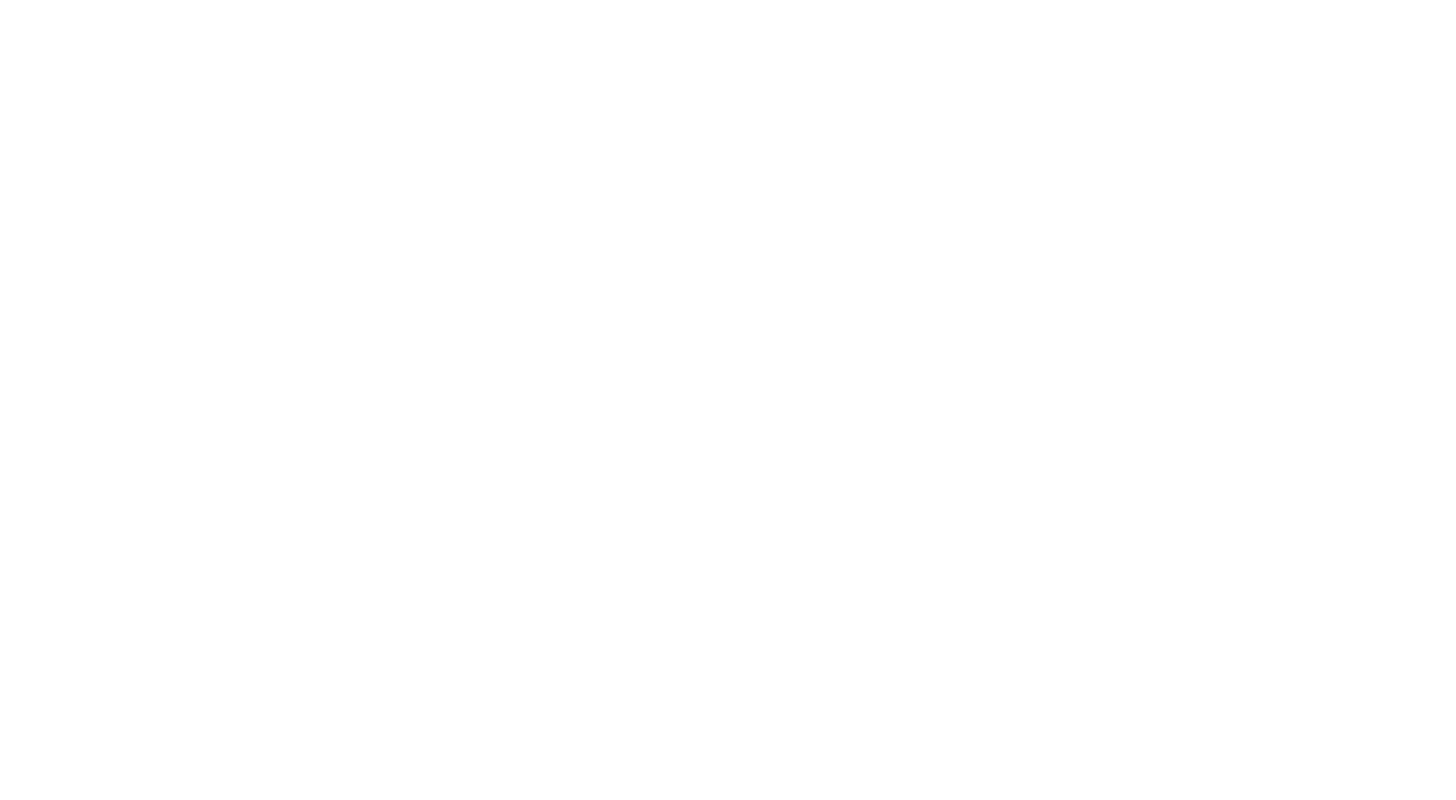
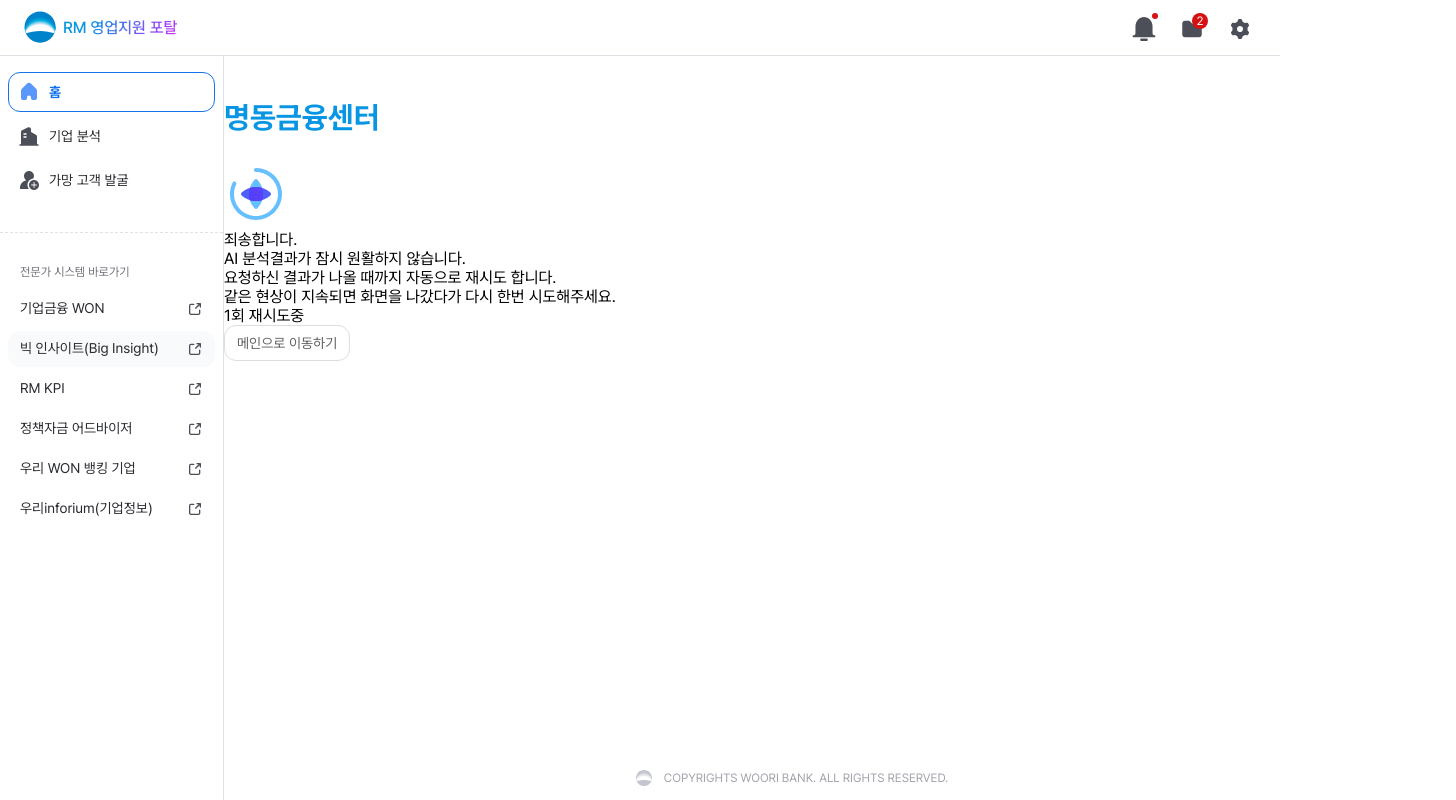
Before and after one commit to sungsooLee/rm, a React (Create React App) app in the folder workspace/: page /pub/LogoTest in a window 1280 px wide. Shown: the whole page, 1456 px wide, since content can reach past the window. Built offline with nearby package versions, Linux system fonts and the light colour scheme.

Commit message:
ai생성 샘플 작업 업로드

```diff
--- /dev/null
+++ b/workspace/src/assets/components/common/spinlogo/SpinLogo.js
@@ -0,0 +1,91 @@
+import "./SpinnerLogo.scss";
+
+const SpinnerLogo = ({ size = 64, className = "", animate = "infinite" }) => {
+  const ringClassMap = {
+    infinite: "spin_ring spin_ring_infinite",
+    once: "spin_ring spin_ring_once",
+    none: "",
+  };
+
+  return (
+    <div className={`spinner_logo ${className}`}>
+      <svg
+        width={size}
+        height={size}
+        viewBox="0 0 64 64"
+        fill="none"
+        xmlns="http://www.w3.org/2000/svg"
+      >
+        <g className={ringClassMap[animate]}>
+          <path
+            d="M6 32C6 27.9672 6.91977 24.1437 8.5625 20.7324C9.04175 19.7372 10.2372 19.3186 11.2324 19.7979C12.2274 20.2772 12.6452 21.4727 12.166 22.4678C10.7784 25.3493 10 28.5809 10 32C10 44.1503 19.8497 54 32 54C44.1503 54 54 44.1503 54 32C54 19.8497 44.1503 10 32 10C30.8954 10 30 9.10457 30 8C30 6.89543 30.8954 6 32 6C46.3594 6 58 17.6406 58 32C58 46.3594 46.3594 58 32 58C17.6406 58 6 46.3594 6 32Z"
+            fill="url(#paint0)"
+          />
+        </g>
+
+        <path
+          d="M30.5361 17.6321C31.3358 16.7894 32.661 16.7893 33.4608 17.6319C36.9349 21.2921 39.0894 26.3769 39.0894 32C39.0894 37.6231 36.935 42.7079 33.4607 46.3681C32.6609 47.2107 31.3358 47.2106 30.5361 46.3679C27.0628 42.7077 24.9102 37.6225 24.9102 32C24.9102 26.3775 27.0629 21.2924 30.5361 17.6321Z"
+          fill="url(#paint1)"
+        />
+
+        <path
+          d="M17.6321 30.5381C16.7894 31.3377 16.7893 32.6629 17.6319 33.4627C21.2921 36.9369 26.3769 39.0914 32 39.0914C37.6231 39.0913 42.7079 36.9369 46.3681 33.4627C47.2107 32.6629 47.2106 31.3377 46.3679 30.5381C42.7077 27.0648 37.6225 24.9122 32 24.9121C26.3775 24.9121 21.2924 27.0648 17.6321 30.5381Z"
+          fill="url(#paint2)"
+        />
+
+        <path
+          d="M32 24.9121C34.157 24.9121 36.2343 25.2303 38.1826 25.8174C38.7701 27.7663 39.0889 29.8442 39.0889 32.002C39.0888 34.1591 38.7697 36.2362 38.1826 38.1846C36.2342 38.7716 34.1571 39.0908 32 39.0908C29.8422 39.0908 27.7643 38.772 25.8154 38.1846C25.2284 36.2363 24.9102 34.159 24.9102 32.002C24.9102 29.8443 25.228 27.7662 25.8154 25.8174C27.7643 25.23 29.8423 24.9121 32 24.9121Z"
+          fill="url(#paint3)"
+        />
+
+        <defs>
+          <linearGradient
+            id="paint0"
+            x1="46.1831"
+            y1="9.97225"
+            x2="37.7584"
+            y2="60.3007"
+          >
+            <stop stopColor="#66BFFF" />
+            <stop offset="1" stopColor="#7D1DFC" />
+          </linearGradient>
+
+          <linearGradient
+            id="paint1"
+            x1="35.8672"
+            y1="19.2917"
+            x2="26.4739"
+            y2="45.8141"
+          >
+            <stop stopColor="#66BFFF" />
+            <stop offset="1" stopColor="#7D1DFC" />
+          </linearGradient>
+
+          <linearGradient
+            id="paint2"
+            x1="20.9486"
+            y1="39.1851"
+            x2="42.4981"
+            y2="25.9239"
+          >
+            <stop stopColor="#3C5CFB" />
+            <stop offset="1" stopColor="#CE7CFE" />
+          </linearGradient>
+
+          <linearGradient
+            id="paint3"
+            x1="26.1074"
+            y1="37.8935"
+            x2="37.893"
+            y2="26.1079"
+          >
+            <stop stopColor="#2912F8" />
+            <stop offset="1" stopColor="#876DFE" />
+          </linearGradient>
+        </defs>
+      </svg>
+    </div>
+  );
+};
+
+export default SpinnerLogo;
--- /dev/null
+++ b/workspace/src/assets/components/common/spinlogo/SpinnerLogo.scss
@@ -0,0 +1,22 @@
+.spinner_logo {
+  display: inline-flex;
+}
+
+.spin_ring {
+  transform-box: view-box;
+  transform-origin: center;
+}
+
+.spin_ring_infinite {
+  animation: spinnerRotate 2s linear infinite;
+}
+
+.spin_ring_once {
+  animation: spinnerRotate 1.5s cubic-bezier(0.65, 0, 0.35, 1) forwards;
+}
+
+@keyframes spinnerRotate {
+  to {
+    transform: rotate(360deg);
+  }
+}
--- /dev/null
+++ b/workspace/src/pages/guide/SpinnerLogoGuide.jsx
@@ -0,0 +1,129 @@
+import React, { useState } from "react";
+import SpinnerLogo from "../../assets/components/common/spinlogo/SpinLogo";
+import "./index.scss";
+
+const SpinnerLogoGuide = () => {
+  const [size, setSize] = useState(64);
+  const [animate, setAnimate] = useState("infinite");
+
+  const currentCode = `<SpinnerLogo
+  size={${size}}
+  animate="${animate}"
+/>`;
+
+  const handleCopy = () => {
+    navigator.clipboard.writeText(currentCode);
+    alert("코드가 클립보드에 복사되었습니다!");
+  };
+
+  return (
+    <div className="sb-story-container">
+      <header className="sb-header">
+        <span className="sb-badge">COMPONENTS</span>
+        <h1 className="sb-title">SpinnerLogo</h1>
+        <p className="sb-description">
+          브랜드 로고와 회전 링을 포함한 로딩 컴포넌트입니다. size와 animate
+          속성을 지원합니다.
+        </p>
+      </header>
+
+      <hr className="sb-divider" />
+
+      <section className="sb-section">
+        <h2 className="sb-section-title">Canvas</h2>
+
+        <div className="sb-canvas">
+          <div className="sb-canvas-preview">
+            <SpinnerLogo size={size} animate={animate} />
+          </div>
+
+          <div className="sb-canvas-controls">
+            <div className="control-field">
+              <label>Size</label>
+
+              <input
+                type="number"
+                min={16}
+                max={300}
+                step={4}
+                value={size}
+                onChange={(e) => setSize(Number(e.target.value))}
+              />
+            </div>
+
+            <div className="control-field">
+              <label>Animate</label>
+
+              <select
+                value={animate}
+                onChange={(e) => setAnimate(e.target.value)}
+              >
+                <option value="none">none</option>
+
+                <option value="once">once</option>
+
+                <option value="infinite">infinite</option>
+              </select>
+            </div>
+          </div>
+        </div>
+      </section>
+
+      <section className="sb-section">
+        <h2 className="sb-section-title">Props</h2>
+
+        <div className="sb-table-wrapper">
+          <table className="sb-props-table">
+            <thead>
+              <tr>
+                <th>Prop</th>
+                <th>Type</th>
+                <th>Default</th>
+                <th>Description</th>
+              </tr>
+            </thead>
+
+            <tbody>
+              <tr>
+                <td>size</td>
+                <td>number</td>
+                <td>64</td>
+                <td>아이콘의 가로/세로 크기(px)를 지정합니다.</td>
+              </tr>
+
+              <tr>
+                <td>animate</td>
+                <td>"none" | "once" | "infinite"</td>
+                <td>"infinite"</td>
+                <td>회전 애니메이션 동작을 제어합니다.</td>
+              </tr>
+
+              <tr>
+                <td>className</td>
+                <td>string</td>
+                <td>""</td>
+                <td>추가 클래스명을 전달합니다.</td>
+              </tr>
+            </tbody>
+          </table>
+        </div>
+      </section>
+
+      <section className="sb-section">
+        <div className="sb-section-header">
+          <h2 className="sb-section-title">JSX Code</h2>
+
+          <button className="sb-copy-btn" onClick={handleCopy}>
+            Copy Code
+          </button>
+        </div>
+
+        <pre className="sb-code-block">
+          <code>{currentCode}</code>
+        </pre>
+      </section>
+    </div>
+  );
+};
+
+export default SpinnerLogoGuide;
--- a/workspace/src/pages/guide/index.jsx
+++ b/workspace/src/pages/guide/index.jsx
@@ -15,6 +15,7 @@
 import TableGuide from "./TableGuide";
 import ChartGuide from "./ChartGuide";
 import PieChartGuide from "./PieChartGuide";
+import SpinnerLogoGuide from "./SpinnerLogoGuide";
 // import ToggleButton from "./toggle-button";
 // import Form from "./form";
 // import Icon from "./icon";
@@ -44,6 +45,7 @@
   { key: "table", label: "Table", component: TableGuide },
   { key: "chart", label: "Chart", component: ChartGuide },
   { key: "piechart", label: "PieChart", component: PieChartGuide },
+  { key: "spinnerlogo", label: "SpinnerLogo", component: SpinnerLogoGuide },
   //   { key: "toggle", label: "ToggleButton", component: ToggleButton },
   //   { key: "icons", label: "Icons", component: Icon },
   //   { key: "form", label: "Form", component: Form },
--- /dev/null
+++ b/workspace/src/pages/pub/LogoTest.js
@@ -0,0 +1,27 @@
+import RmPageLayout from "./RmLayoutPage";
+import SpinnerLogo from "../../assets/components/common/spinlogo/SpinLogo";
+import { Button } from "../../assets/components/common/button/Button";
+
+function LogoTest() {
+  return (
+    <RmPageLayout title="명동금융센터">
+      <div className="loading_wrap">
+        <SpinnerLogo size={64} animate="once" />
+        <div className="text_wrap">
+          <p className="text">
+            죄송합니다. <br />
+            AI 분석결과가 잠시 원활하지 않습니다. <br />
+            요청하신 결과가 나올 때까지 자동으로 재시도 합니다.
+            <br /> 같은 현상이 지속되면 화면을 나갔다가 다시 한번 시도해주세요.
+          </p>
+          <p className="error">1회 재시도중</p>
+        </div>
+        <Button variant="line_gray" size="medium">
+          메인으로 이동하기
+        </Button>
+      </div>
+    </RmPageLayout>
+  );
+}
+
+export default LogoTest;
--- a/workspace/src/pages/pub/PubRoutes.js
+++ b/workspace/src/pages/pub/PubRoutes.js
@@ -4,12 +4,14 @@
 // pub 폴더 안에 파일
 import RmLayoutPage from "./RmLayoutPage";
 import SamplePage from "./SamplePage";
+import LogoTest from "./LogoTest";
 
 const PubRoutes = () => {
   return (
     <Routes>
       <Route path="RmLayoutPage" element={<RmLayoutPage />} />
       <Route path="SamplePage" element={<SamplePage />} />
+      <Route path="LogoTest" element={<LogoTest />} />
     </Routes>
   );
 };
```
